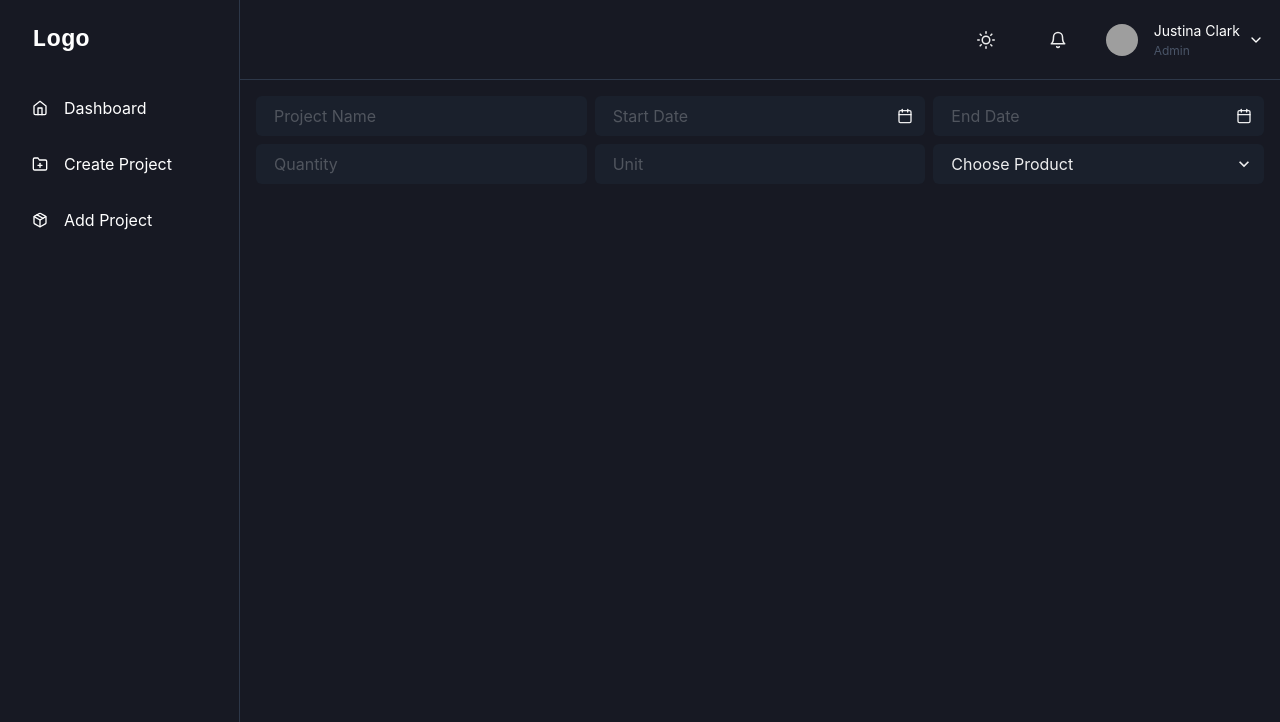
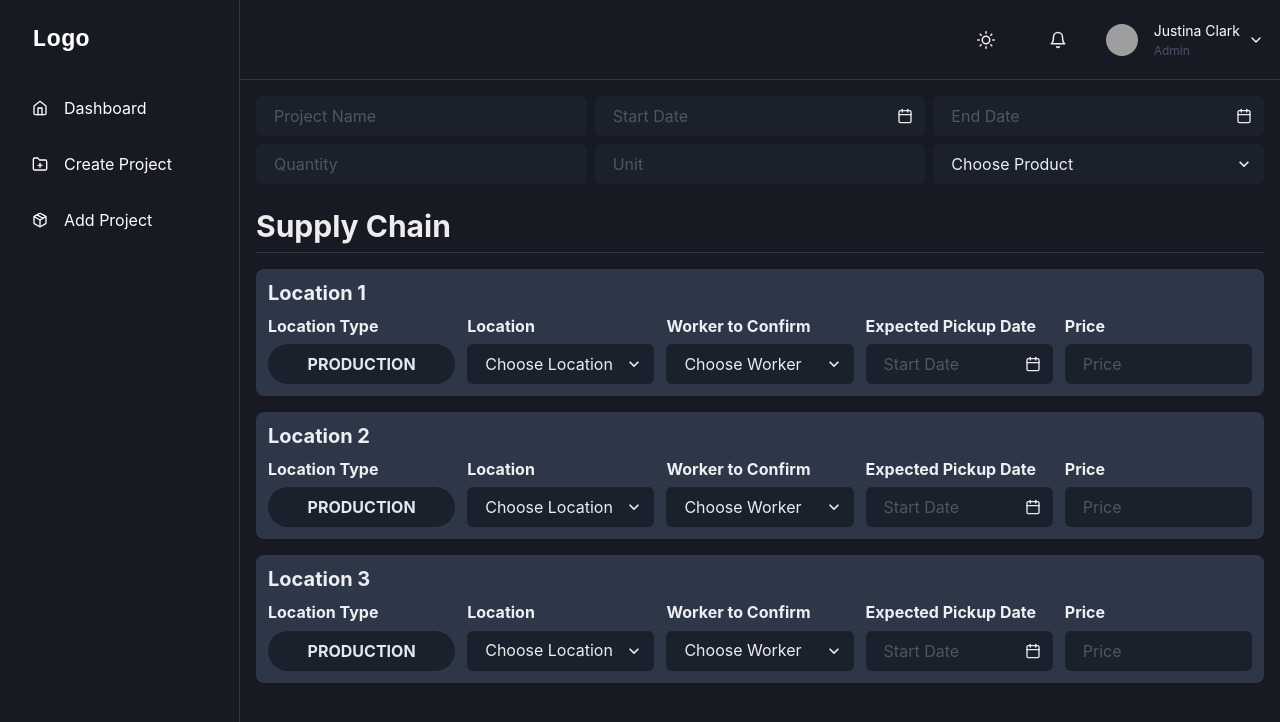
Before and after one commit to leveorxyz/SCM, a Next.js app: page /add in a window 1280 px wide. Shown: the top 722 px of the page. Built offline with nearby package versions, Linux system fonts and the light colour scheme; grey boxes are pictures that could not be loaded.

Commit message:
Add(UI): implement SupplyChain form

```diff
--- /dev/null
+++ b/src/components/add-project/SupplyChain.tsx
@@ -0,0 +1,121 @@
+import {
+  Heading,
+  Stack,
+  SimpleGrid,
+  Badge,
+  FormControl,
+  FormErrorMessage,
+  Input,
+  InputGroup,
+  InputRightElement,
+  Select,
+  useColorModeValue,
+} from "@chakra-ui/react";
+import { FiCalendar } from "react-icons/fi";
+
+export default function SupplyChain() {
+  const borderColor = useColorModeValue("gray.300", "gray.700");
+  const bgColor = useColorModeValue("white", "gray.700");
+  const inputBgColor = useColorModeValue("gray.100", "gray.800");
+
+  return (
+    <Stack spacing={4}>
+      <Heading
+        size="lg"
+        borderBottomWidth={1}
+        borderBottomColor={borderColor}
+        borderBottomStyle="solid"
+        pb={2}
+      >
+        Supply Chain
+      </Heading>
+
+      {Array.from({ length: 3 }, (_, i) => i + 1).map((i) => (
+        <Stack key={i} bgColor={bgColor} p={3} rounded="lg" spacing={3}>
+          <Heading size="md">Location {i}</Heading>
+          <SimpleGrid columns={{ base: 1, md: 3, lg: 5 }} spacing={3}>
+            <Stack
+              direction={{ base: "row", lg: "column" }}
+              spacing={2}
+              justify="space-between"
+            >
+              <Heading size="sm">Location Type</Heading>
+              <Badge
+                display="flex"
+                alignItems="center"
+                justifyContent="center"
+                fontSize="md"
+                rounded="full"
+                h="full"
+                bgColor={inputBgColor}
+              >
+                Production
+              </Badge>
+            </Stack>
+
+            <Stack direction={{ base: "row", lg: "column" }} spacing={2}>
+              <Heading size="sm">Location</Heading>
+              <FormControl>
+                <Select
+                  placeholder="Choose Location"
+                  variant="filled"
+                  bgColor={inputBgColor}
+                >
+                  <option value="option1">Option 1</option>
+                  <option value="option2">Option 2</option>
+                  <option value="option3">Option 3</option>
+                </Select>
+                <FormErrorMessage></FormErrorMessage>
+              </FormControl>
+            </Stack>
+
+            <Stack direction={{ base: "row", lg: "column" }} spacing={2}>
+              <Heading size="sm">Worker to Confirm</Heading>
+              <FormControl>
+                <Select
+                  placeholder="Choose Worker"
+                  variant="filled"
+                  bgColor={inputBgColor}
+                >
+                  <option value="option1">Option 1</option>
+                  <option value="option2">Option 2</option>
+                  <option value="option3">Option 3</option>
+                </Select>
+                <FormErrorMessage></FormErrorMessage>
+              </FormControl>
+            </Stack>
+
+            <Stack direction={{ base: "row", lg: "column" }} spacing={2}>
+              <Heading size="sm">Expected Pickup Date</Heading>
+              <FormControl>
+                <InputGroup>
+                  <Input
+                    placeholder="Start Date"
+                    variant="filled"
+                    bgColor={inputBgColor}
+                  />
+                  <InputRightElement pointerEvents="none">
+                    <FiCalendar />
+                  </InputRightElement>
+                </InputGroup>
+                <FormErrorMessage></FormErrorMessage>
+              </FormControl>
+            </Stack>
+
+            <Stack direction={{ base: "row", lg: "column" }} spacing={2}>
+              <Heading size="sm">Price</Heading>
+              <FormControl>
+                <Input
+                  placeholder="Price"
+                  variant="filled"
+                  bgColor={inputBgColor}
+                />
+                <FormErrorMessage></FormErrorMessage>
+              </FormControl>
+            </Stack>
+          </SimpleGrid>
+        </Stack>
+      ))}
+    </Stack>
+  );
+}
--- a/src/pages/add.tsx
+++ b/src/pages/add.tsx
@@ -1,11 +1,13 @@
 import { SimpleGrid, Stack } from "@chakra-ui/react";
 
 import AddProjectForm from "../components/add-project/Form";
+import SupplyChain from "../components/add-project/SupplyChain";
 
 export default function AddProduct() {
   return (
     <Stack direction="column" spacing={6}>
       <AddProjectForm />
+      <SupplyChain />
     </Stack>
   );
 }
```
